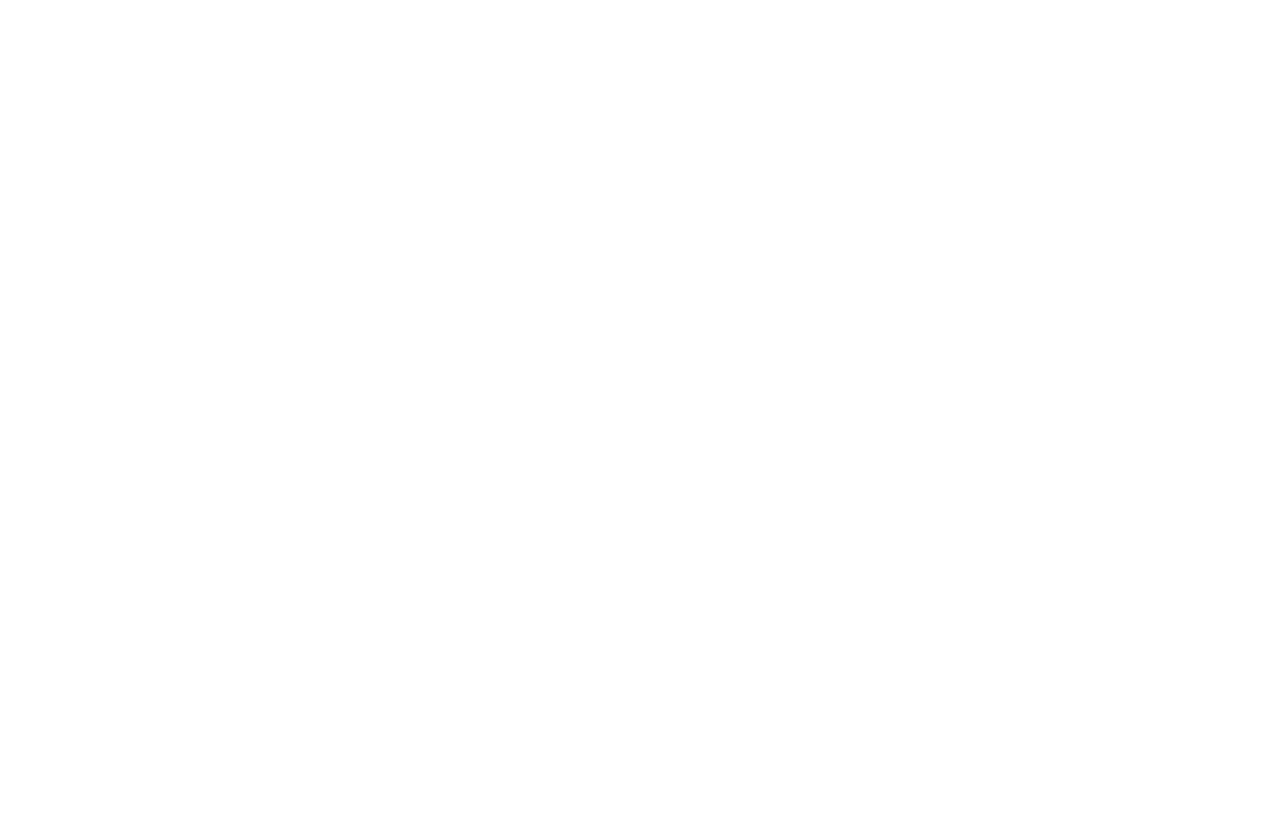
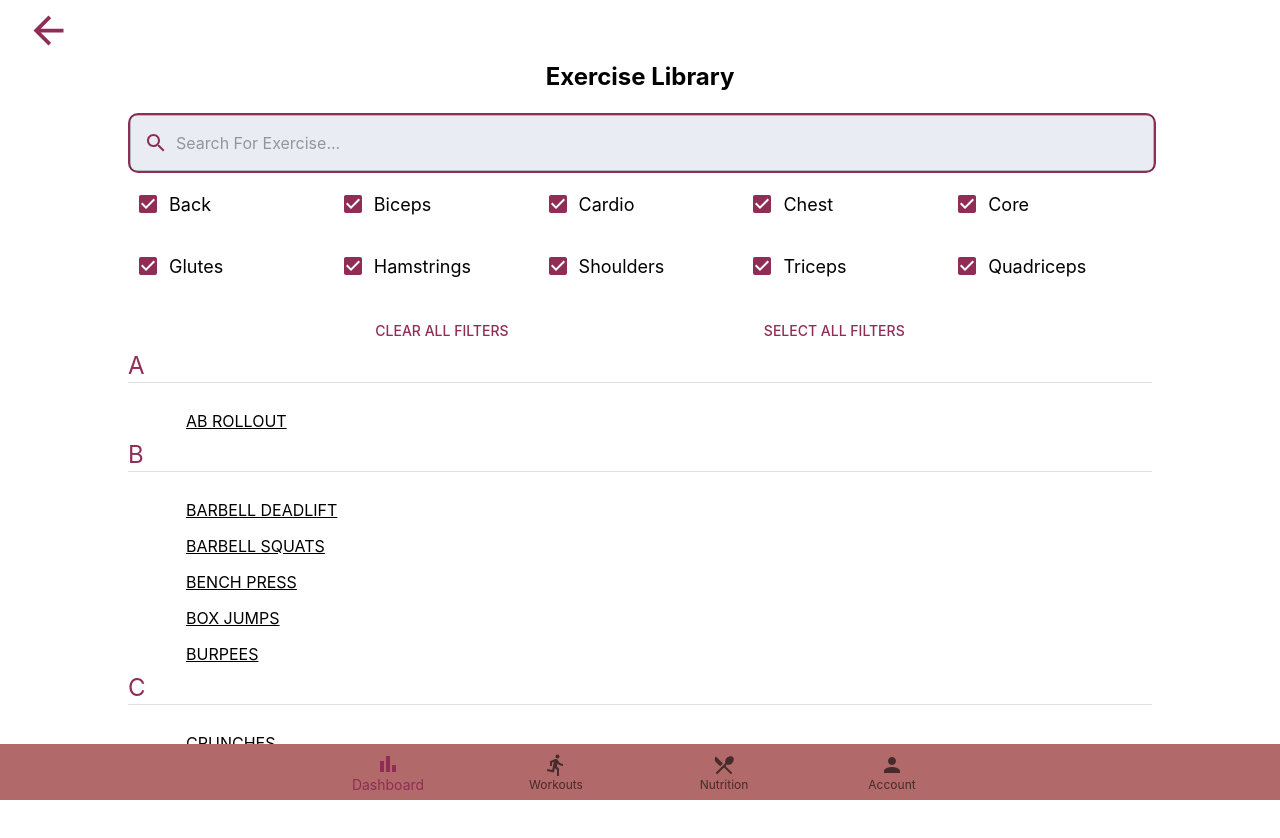
Before and after one commit to joshchyeonlee/EZFit, a React (Create React App) app: page /#/Exercise-Library in a window 1280 px wide. Before the commit this address led to /#/Nutrition. Shown: the top 838 px of the page. Before the commit the page ends 800 px from the top, so only its background shows below. Built offline with nearby package versions, Linux system fonts and the light colour scheme.

Commit message:
testing reouting object in v6

```diff
--- a/package.json
+++ b/package.json
@@ -55,5 +55,5 @@
   "devDependencies": {
     "gh-pages": "^6.1.0"
   },
-  "homepage": "https://joshchyeonlee.github.io/EZFit/#/EZFit"
+  "homepage": "https://joshchyeonlee.github.io/EZFit"
 }
--- a/src/App.tsx
+++ b/src/App.tsx
@@ -23,6 +23,7 @@
 import WorkoutsHistory from "./components/workouts/WorkoutsHistory/WorkoutsHistory";
 import EditDashboard from "./components/dashboard/EditDashboard";
 import AccountConnectDevice from "./components/account/AccountConnectDevice";
+import { useRoutes } from "react-router-dom";
 
 const generatePath = (name: string) => {
   return `/${name.replace(" ", "-")}`;
@@ -57,11 +58,56 @@
     };
   }, []);
 
+  const exerciseRoutes = (exerciseLibraryMockData as any).map(
+    (exercise: Exercise) => {
+      return {
+        path: generatePath(exercise.name),
+        element: <ExerciseView exercise={exercise} />,
+      };
+    }
+  );
+
+  const routes = useRoutes([
+    { path: "/", element: <Landing isMobile={isMobile} /> },
+    { path: "/Login", element: <Login isMobile={isMobile} /> },
+    { path: "/ForgotPassword", element: <ForgotPassword /> },
+    { path: "/SignUp", element: <SignUp isMobile={isMobile} /> },
+    { path: "/Dashboard", element: <Dashboard /> },
+    { path: "/Dashboard/Edit", element: <EditDashboard /> },
+    { path: "/Workouts", element: <WorkoutsDashboard isMobile={isMobile} /> },
+    {
+      path: "/Exercise-Library",
+      element: <ExerciseLibrary isMobile={isMobile} />,
+    },
+    { path: "/RunWorkout", element: <RunWorkout /> },
+    {
+      path: "/Nutrition",
+      element: <Nutrition isMobile={isMobile} />,
+    },
+    { path: "/Account", element: <AccountManagementPage /> },
+    {
+      path: "/Account/PersonalInformation",
+      element: <PersonalInformationPage />,
+    },
+    { path: "/Account/Preferences", element: <PreferencesPage /> },
+
+    {
+      path: "/Account/ConnectedDevices",
+      element: <AccountConnectDevice />,
+    },
+    {
+      path: "/Workouts/History",
+      element: <WorkoutsHistory isMobile={isMobile} />,
+    },
+
+    ...exerciseRoutes,
+  ]);
+
   return (
     <LocalizationProvider dateAdapter={AdapterMoment}>
       <Grid height={"100vh"} sx={{ overflowX: "hidden", marginBottom: "54px" }}>
-        <Routes>
-          {""}
+        {routes}
+        {/* <Routes>
           <Route path="/" element={<Landing isMobile={isMobile} />} />
           <Route path="/ForgotPassword" element={<ForgotPassword />} />
           <Route path="/Login" element={<Login isMobile={isMobile} />} />
@@ -102,7 +148,7 @@
             path="/Workouts/History"
             element={<WorkoutsHistory isMobile={isMobile} />}
           />
-        </Routes>
+        </Routes> */}
         {shouldRenderNavigationBar && <NavigationBar />}
       </Grid>
     </LocalizationProvider>
--- a/src/index.tsx
+++ b/src/index.tsx
@@ -10,7 +10,7 @@
 );
 root.render(
   <React.StrictMode>
-    <Router basename="/EZFit">
+    <Router>
       <ThemeProvider theme={theme}>
         <App />
       </ThemeProvider>
```
